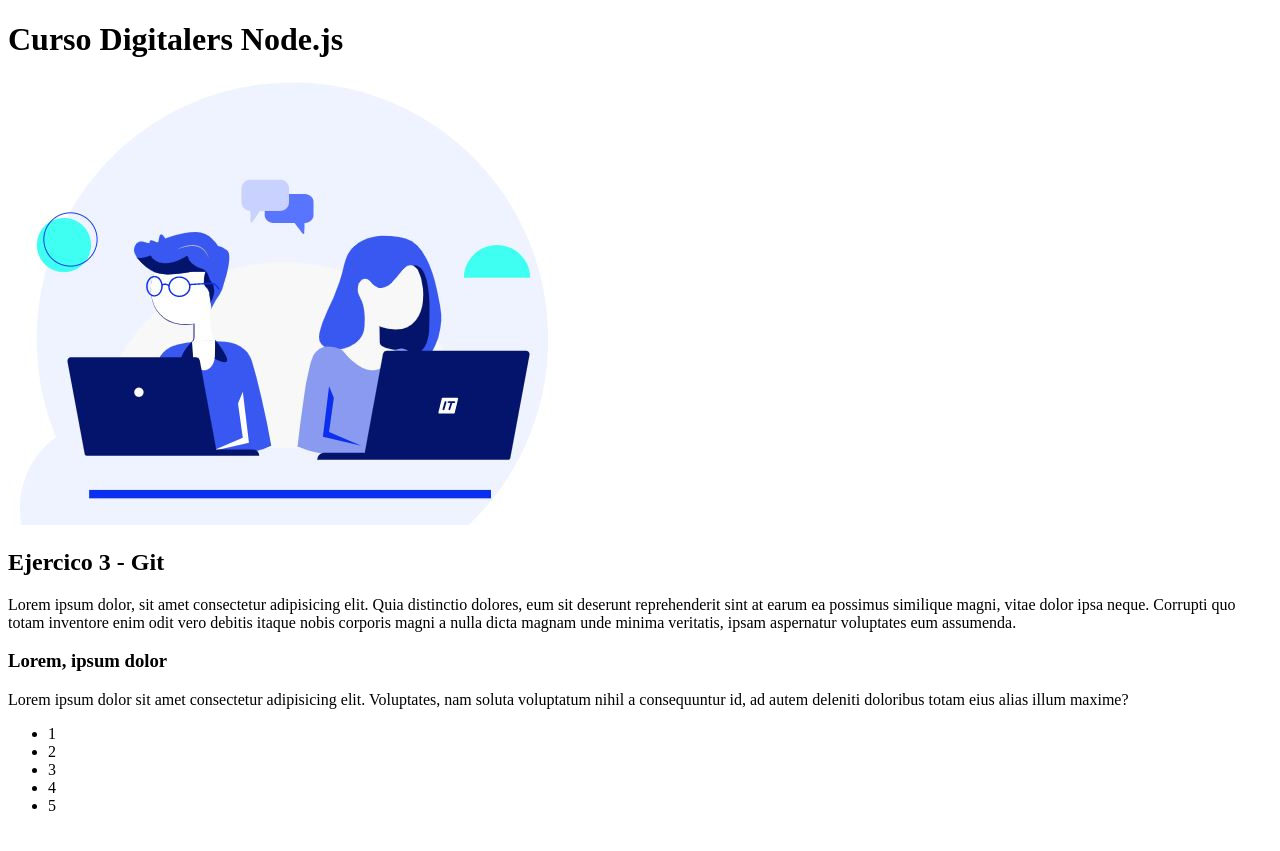
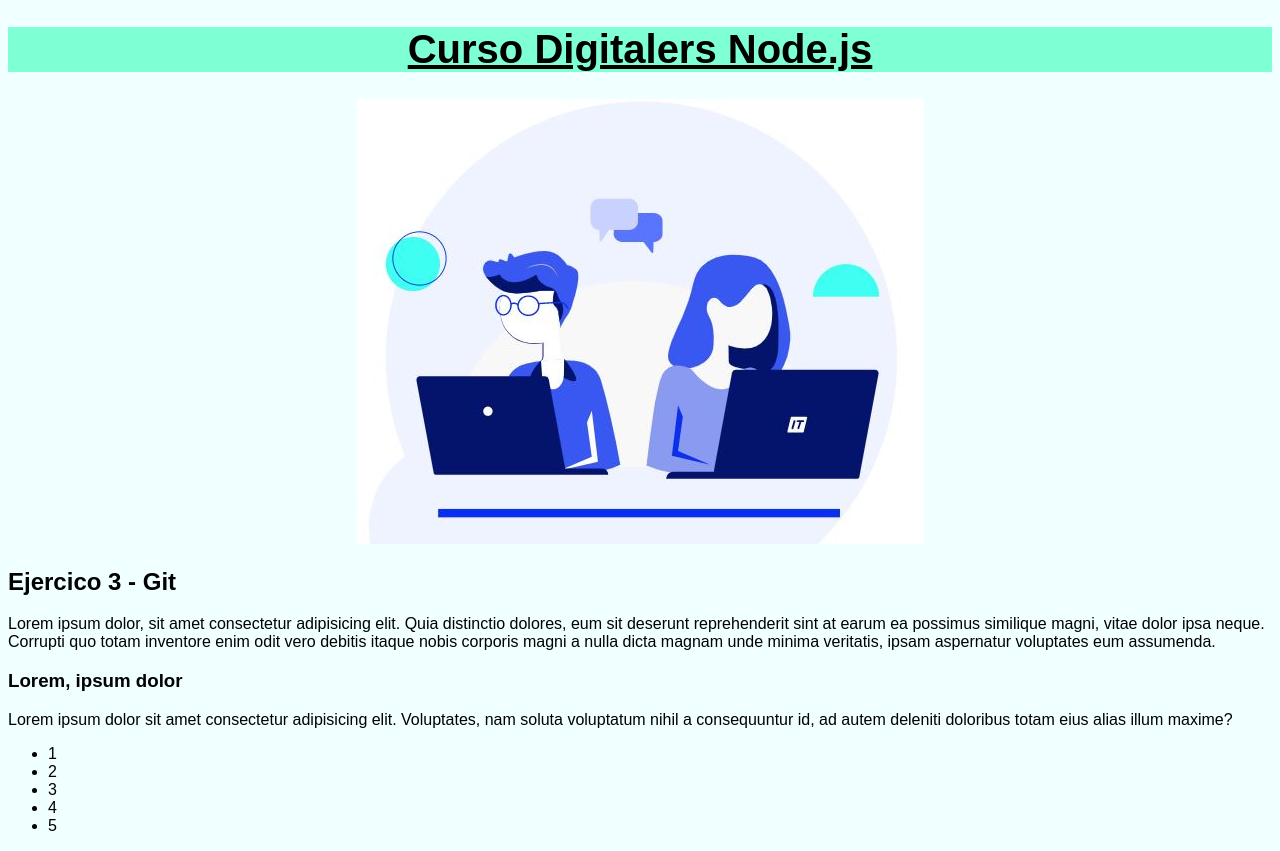
Before and after one commit to AntonelaPorta/Digitalers_Node.js-Ejercicio_3, a plain HTML site: page index.html in a window 1280 px wide. Drawn offline with Linux system fonts and the light colour scheme.

Commit message:
agrego css y lo vinculo con html

```diff
--- /dev/null
+++ b/css/estilos.css
@@ -0,0 +1,16 @@
+
+body {
+    text-align: center;
+    font-family: sans-serif;
+    background-color: azure;
+}
+
+h2, h3, p, ul {
+    text-align: left;
+}
+
+h1 {
+    font-size: 40px;
+    text-decoration: underline;
+    background-color: aquamarine;
+}
--- a/index.html
+++ b/index.html
@@ -5,6 +5,7 @@
     <meta http-equiv="X-UA-Compatible" content="IE=edge">
     <meta name="viewport" content="width=device-width, initial-scale=1.0">
     <title>Ejercicio 3</title>
+    <link rel="stylesheet" href="css/estilos.css">
 </head>
 <body>
     <h1>Curso Digitalers Node.js</h1>
```
